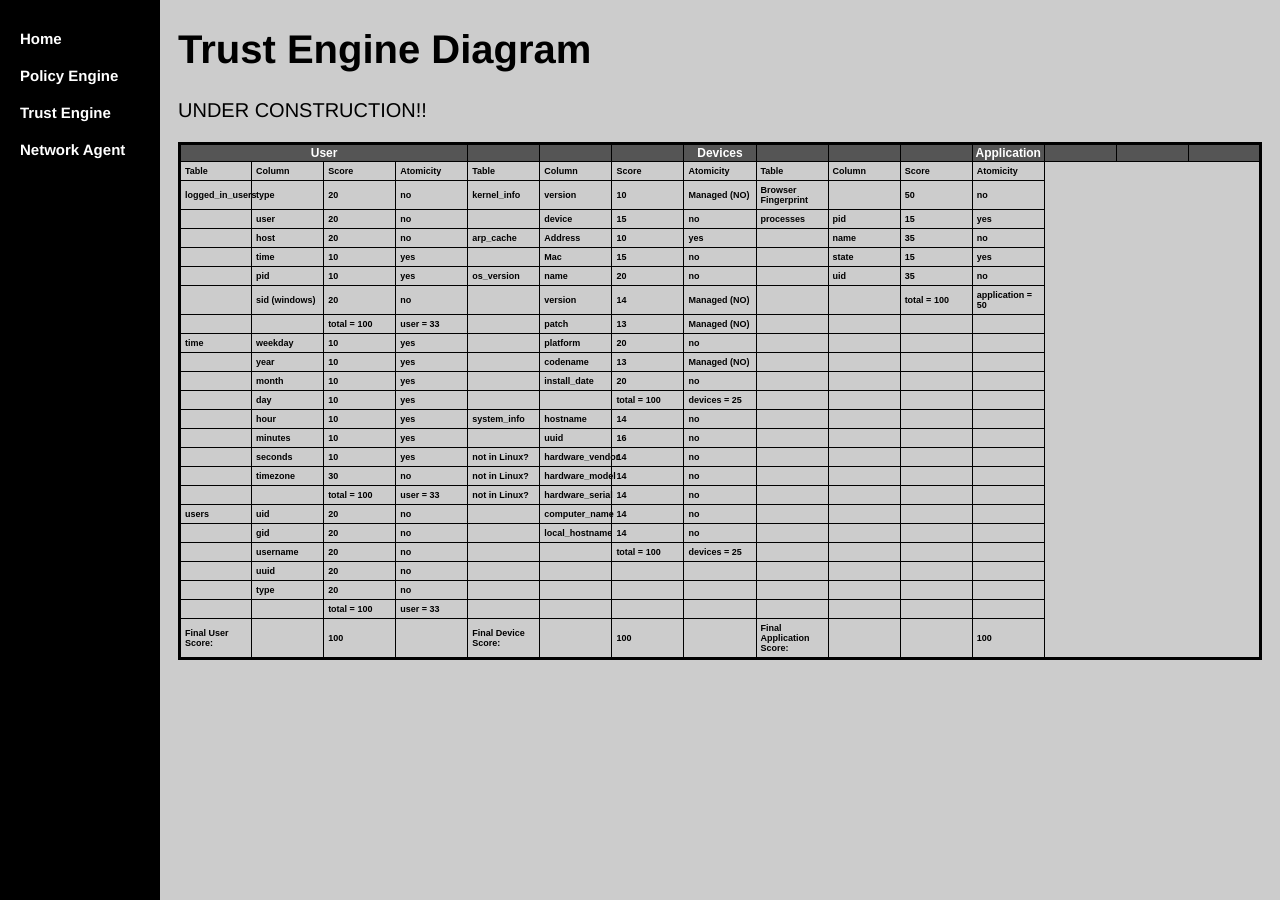
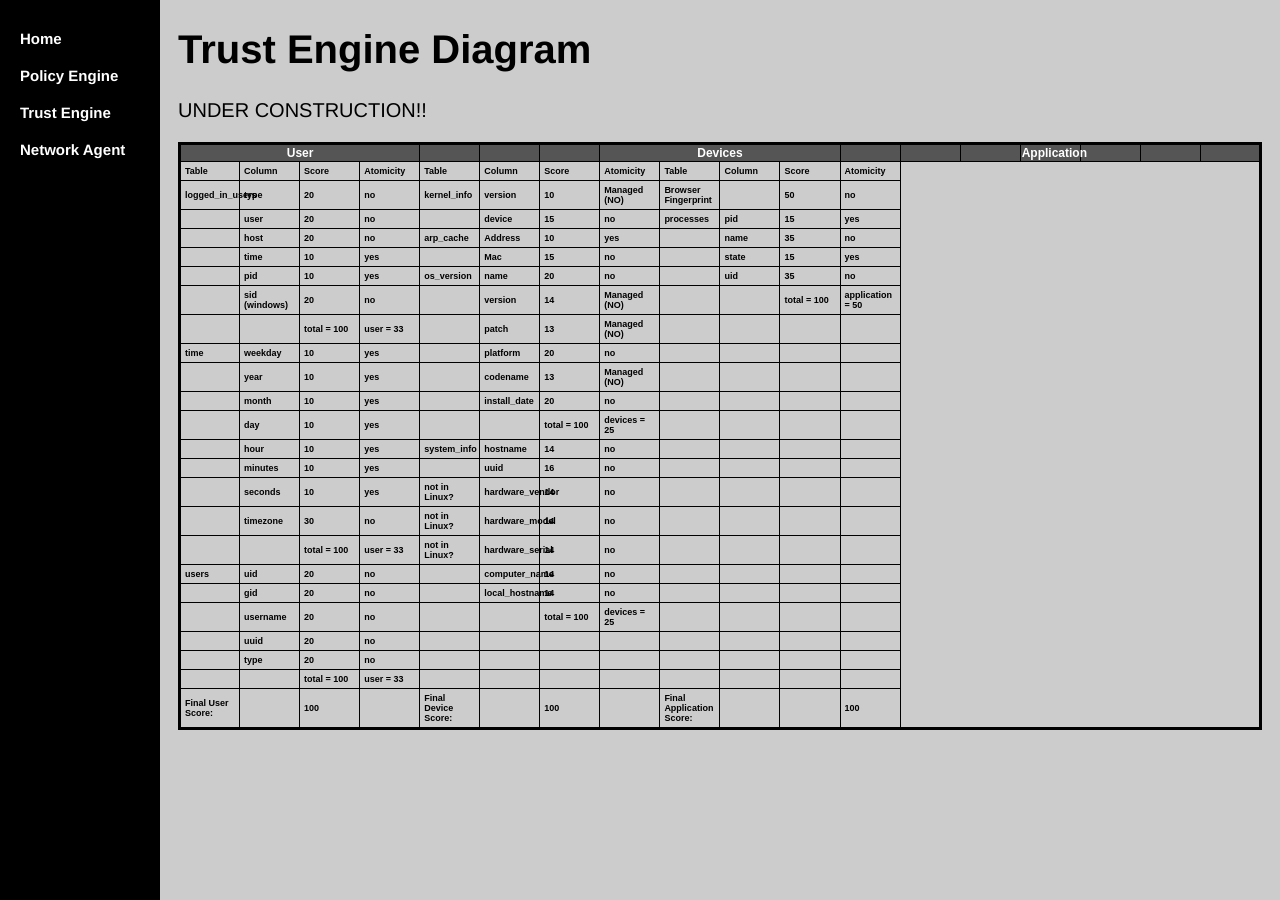
Before and after one commit to WWUZeroTrust/WWUZeroTrust.github.io, a Jekyll site: the page TrustEngine/diagram/index.html, which Jekyll copies as it is, in a window 1280 px wide. Built offline with Jekyll 4.4.1, drawn with Linux system fonts in a browser that asks for light colours.

Commit message:
Update index.html

```diff
--- a/TrustEngine/diagram/index.html
+++ b/TrustEngine/diagram/index.html
@@ -135,7 +135,7 @@
 	}
 </style>
 <table class="tableizer-table">
-<thead><tr class="tableizer-firstrow"><th colspan="4">User</th><th>&nbsp;</th><th>&nbsp;</th><th>&nbsp;</th><th>Devices</th><th>&nbsp;</th><th>&nbsp;</th><th>&nbsp;</th><th>Application</th><th>&nbsp;</th><th>&nbsp;</th><th>&nbsp;</th></tr></thead><tbody>
+<thead><tr class="tableizer-firstrow"><th colspan="4">User</th><th>&nbsp;</th><th>&nbsp;</th><th>&nbsp;</th><th colspan="4">Devices</th><th>&nbsp;</th><th>&nbsp;</th><th>&nbsp;</th><th>Application</th><th>&nbsp;</th><th>&nbsp;</th><th>&nbsp;</th></tr></thead><tbody>
 	<tr><td>Table</td><td>Column</td><td>Score</td><td>Atomicity</td><td>Table</td><td>Column</td><td>Score</td><td>Atomicity</td><td>Table</td><td>Column</td><td>Score</td><td>Atomicity</td></tr>
  <tr><td>logged_in_users</td><td>type</td><td>20</td><td>no</td><td>kernel_info</td><td>version</td><td>10</td><td>Managed (NO)</td><td>Browser Fingerprint</td><td>&nbsp;</td><td>50</td><td>no</td></tr>
  <tr><td>&nbsp;</td><td>user</td><td>20</td><td>no</td><td>&nbsp;</td><td>device</td><td>15</td><td>no</td><td>processes</td><td>pid</td><td>15</td><td>yes</td></tr>
```
